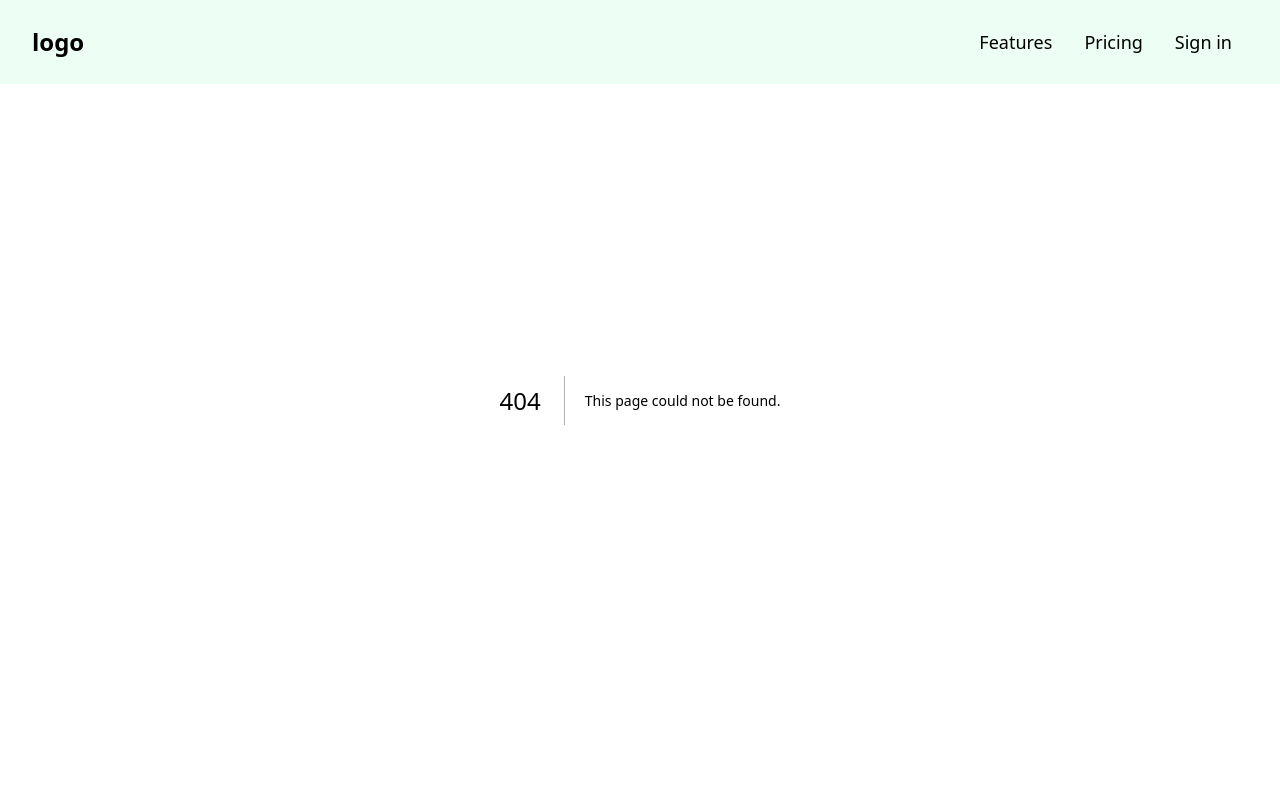
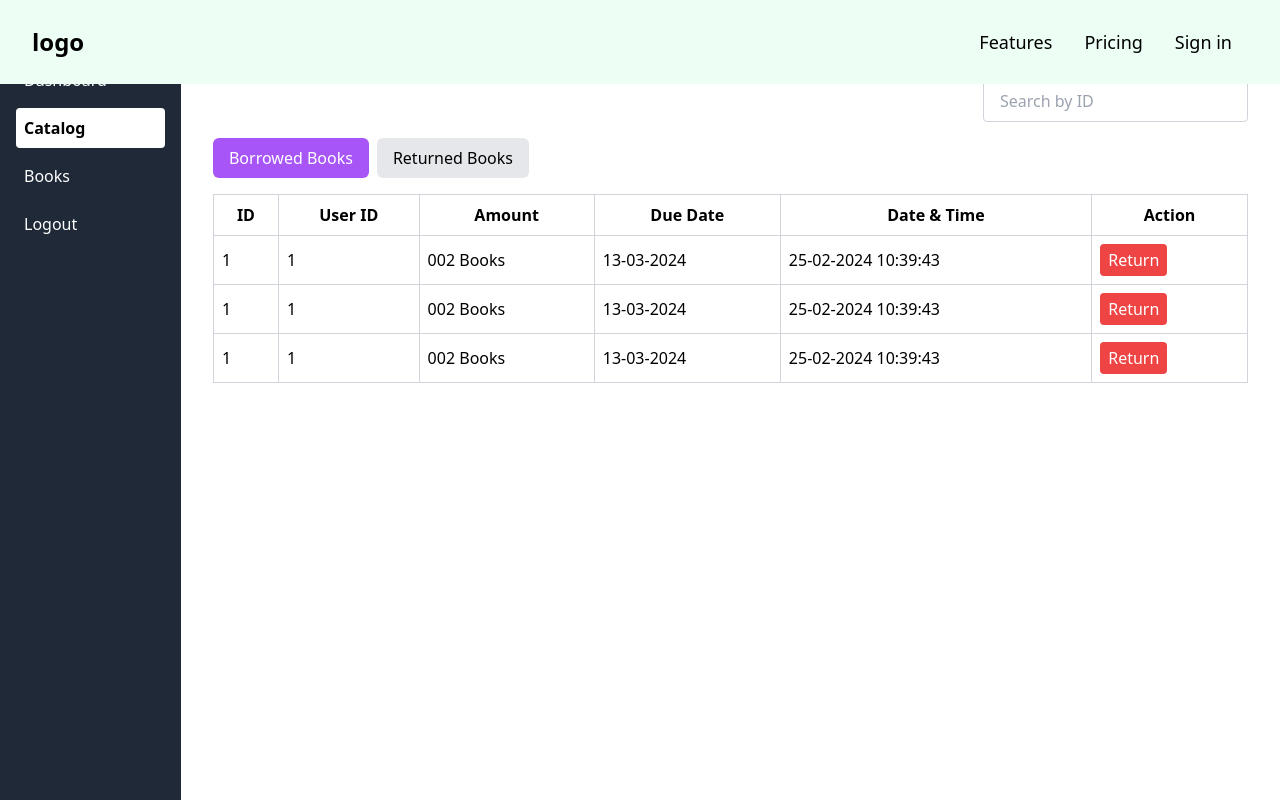
Before and after one commit to adrijabanik/Library-Management-System, a Next.js app: page /catalog in a window 1280 px wide. Before the commit this address had no page. Built offline with nearby package versions, Linux system fonts and the light colour scheme.

Commit message:
added borrowed books page

```diff
--- /dev/null
+++ b/src/app/catalog/page.jsx
@@ -0,0 +1,99 @@
+'use client'
+import React, { useState } from 'react';
+
+const LibraryDashboard = () => {
+  const [activeTab, setActiveTab] = useState('borrowed');
+
+  const handleTabChange = (tab) => {
+    setActiveTab(tab);
+  };
+
+  return (
+    <div className="flex h-screen">
+
+      <div className="bg-gray-800 w-45 p-4 text-white">
+        <h1 className="text-xl font-bold mb-4">Library System</h1>
+        <ul>
+          <li className="cursor-pointer hover:bg-gray-700 p-2 rounded mb-2">Dashboard</li>
+          <li className="cursor-pointer hover:bg-gray-700 p-2 rounded mb-2 bg-white text-black font-semibold">Catalog</li>
+          <li className="cursor-pointer hover:bg-gray-700 p-2 rounded mb-2">Books</li>
+          <li className="cursor-pointer hover:bg-gray-700 p-2 rounded">Logout</li>
+        </ul>
+      </div>
+
+      <div className="flex-1 p-8">
+        <div className="flex justify-between items-center mb-4">
+          <div className="text-2xl font-bold">Nisal Gunasekara</div>
+          <div className="text-sm">
+            <span>12:39 PM</span> | <span>Jan 02, 2025</span>
+          </div>
+        </div>
+
+        <div className="flex justify-end mb-4">
+          <input type="text" placeholder="Search by ID" className="border border-gray-300 rounded px-4 py-2" />
+        </div>
+
+        <div className="flex mb-4">
+          <button
+            className={`px-4 py-2 rounded-md ${activeTab === 'borrowed' ? 'bg-purple-500 text-white' : 'bg-gray-200'}`}
+            onClick={() => handleTabChange('borrowed')}
+          >
+            Borrowed Books
+          </button>
+          <button
+            className={`px-4 py-2 rounded-md ml-2 ${activeTab === 'returned' ? 'bg-blue-500 text-white' : 'bg-gray-200'}`}
+            onClick={() => handleTabChange('returned')}
+          >
+            Returned Books
+          </button>
+        </div>
+
+        <table className="w-full border-collapse border border-gray-300">
+          <thead>
+            <tr>
+              <th className="border border-gray-300 p-2">ID</th>
+              <th className="border border-gray-300 p-2">User ID</th>
+              <th className="border border-gray-300 p-2">Amount</th>
+              <th className="border border-gray-300 p-2">Due Date</th>
+              <th className="border border-gray-300 p-2">Date & Time</th>
+              <th className="border border-gray-300 p-2">Action</th>
+            </tr>
+          </thead>
+          <tbody>
+
+            <tr>
+              <td className="border border-gray-300 p-2">1</td>
+              <td className="border border-gray-300 p-2">1</td>
+              <td className="border border-gray-300 p-2">002 Books</td>
+              <td className="border border-gray-300 p-2">13-03-2024</td>
+              <td className="border border-gray-300 p-2">25-02-2024 10:39:43</td>
+              <td className="border border-gray-300 p-2"><button className="bg-red-500 text-white px-2 py-1 rounded">Return</button></td>
+            </tr>
+
+            <tr>
+              <td className="border border-gray-300 p-2">1</td>
+              <td className="border border-gray-300 p-2">1</td>
+              <td className="border border-gray-300 p-2">002 Books</td>
+              <td className="border border-gray-300 p-2">13-03-2024</td>
+              <td className="border border-gray-300 p-2">25-02-2024 10:39:43</td>
+              <td className="border border-gray-300 p-2"><button className="bg-red-500 text-white px-2 py-1 rounded">Return</button></td>
+            </tr>
+
+            <tr>
+              <td className="border border-gray-300 p-2">1</td>
+              <td className="border border-gray-300 p-2">1</td>
+              <td className="border border-gray-300 p-2">002 Books</td>
+              <td className="border border-gray-300 p-2">13-03-2024</td>
+              <td className="border border-gray-300 p-2">25-02-2024 10:39:43</td>
+              <td className="border border-gray-300 p-2"><button className="bg-red-500 text-white px-2 py-1 rounded">Return</button></td>
+            </tr>
+
+
+          </tbody>
+        </table>
+      </div>
+    </div>
+  );
+};
+
+export default LibraryDashboard;
```
